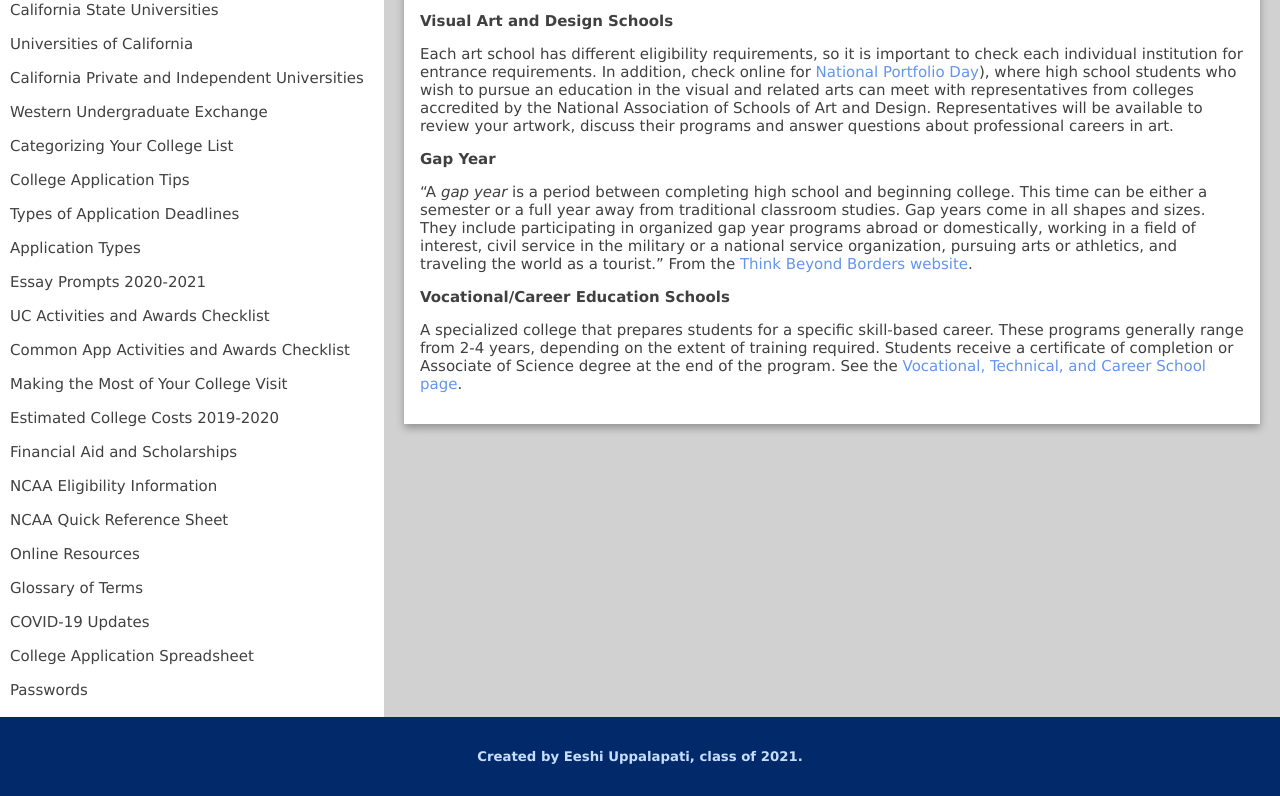
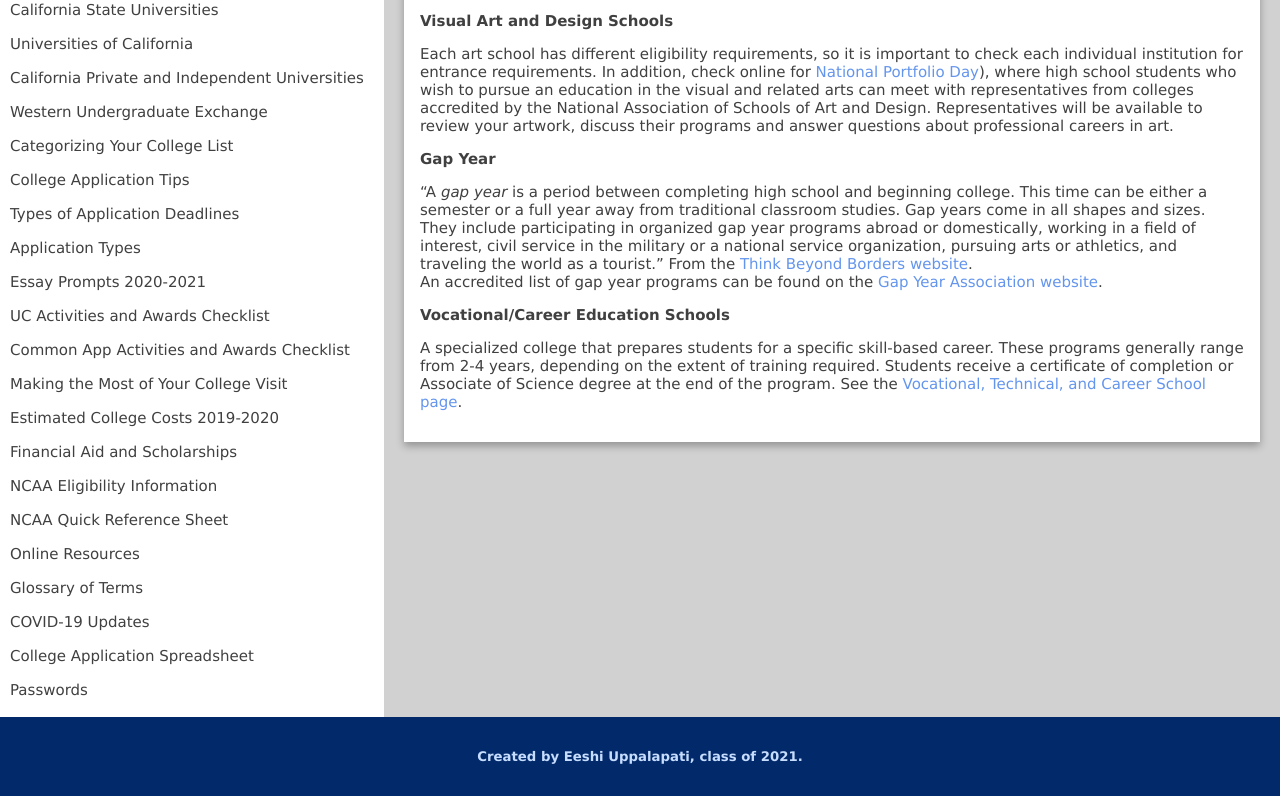
Before and after one commit to dvbluebook/bluebook, a plain HTML site: page options.html in a window 1280 px wide. Shown: the part 709-1505 px from the top of the page. Drawn offline with Linux system fonts and the light colour scheme.

Commit message:
Update options.html

```diff
--- a/options.html
+++ b/options.html
@@ -103,7 +103,10 @@ time can be either a semester or a full year away from traditional classroom stu
 years come in all shapes and sizes. They include participating in organized gap year
 programs abroad or domestically, working in a field of interest, civil service in the
 military or a national service organization, pursuing arts or athletics, and traveling the
-            world as a tourist.” From the <a href = http://www.thinkbeyondborders.org target="_blank">Think Beyond Borders website</a>.</p>
+            world as a tourist.” From the <a href = http://www.thinkbeyondborders.org target="_blank">Think Beyond Borders website</a>.
+     <BR>
+      An accredited list of gap year programs can be found on the <a href = https://www.gapyearassociation.org/gap-year-programs.php target="_blank">Gap Year Association website</a>.
+         </BR></p>
 
         <b>Vocational/Career Education Schools
         </b>
```
